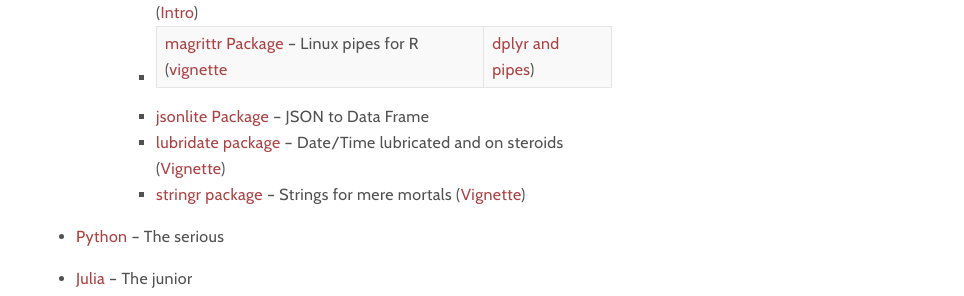
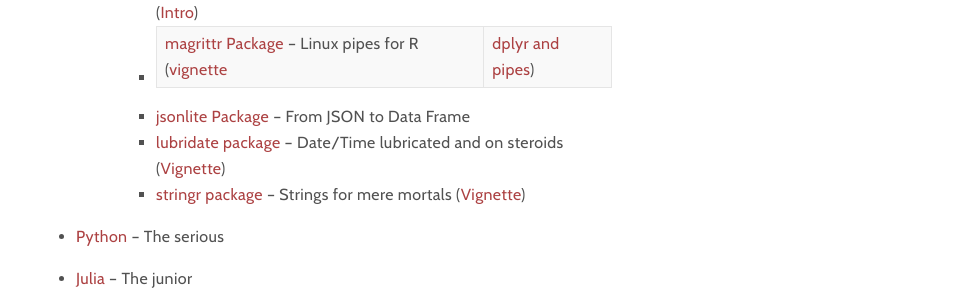
Before and after one commit to retrography/retrography.github.io, a Jekyll site: the page built from resources.markdown, in a window 1280 px wide and 900 px high, scrolled down 1068 px. Shown: the part 153-449 px from the top of the window, without its empty margins (316-1280 px from the left). Built offline with Jekyll 4.4.1, drawn with Linux system fonts in a browser that asks for light colours; Markdown is read by kramdown in place of the engine named in the settings.

Commit message:
Update resources.markdown

```diff
--- a/resources.markdown
+++ b/resources.markdown
@@ -37,11 +37,11 @@ A list of resources and tools that I find useful, for me and for every researche
 	* [RStudio](https://www.rstudio.com) -- The IDE
 	* [Revolution R](https://mran.revolutionanalytics.com/download/) -- The better, faster R
 	* Packages
-		* [dplyr Package]() -- Data Frame manipulation made easy ([Intro](https://cran.rstudio.com/web/packages/dplyr/vignettes/introduction.html)|[Course](https://www.datacamp.com/courses/dplyr-data-manipulation-r-tutorial)|[CheatSheet](https://www.rstudio.com/wp-content/uploads/2015/02/data-wrangling-cheatsheet.pdf)|[On plyr](http://seananderson.ca/2013/12/01/plyr.html))
-		* [tidyr Package](https://cran.r-project.org/web/packages/tidyr/index.html) -- Unmess your data ([Vignette](https://cran.r-project.org/web/packages/tidyr/vignettes/tidy-data.html)|[CheatSheet](https://www.rstudio.com/wp-content/uploads/2015/02/data-wrangling-cheatsheet.pdf))
+		* [dplyr Package]() -- Data Frame manipulation made easy ([Intro](https://cran.rstudio.com/web/packages/dplyr/vignettes/introduction.html) | [Course](https://www.datacamp.com/courses/dplyr-data-manipulation-r-tutorial) | [CheatSheet](https://www.rstudio.com/wp-content/uploads/2015/02/data-wrangling-cheatsheet.pdf) | [On plyr](http://seananderson.ca/2013/12/01/plyr.html))
+		* [tidyr Package](https://cran.r-project.org/web/packages/tidyr/index.html) -- Unmess your data ([Vignette](https://cran.r-project.org/web/packages/tidyr/vignettes/tidy-data.html) | [CheatSheet](https://www.rstudio.com/wp-content/uploads/2015/02/data-wrangling-cheatsheet.pdf))
 		* [reshape2 Package](https://cran.r-project.org/web/packages/reshape2/index.html) -- From wide to long data and vice versa ([Intro](http://seananderson.ca/2013/10/19/reshape.html))
-		* [magrittr Package](https://cran.r-project.org/web/packages/magrittr/index.html) -- Linux pipes for R ([vignette](https://cran.r-project.org/web/packages/magrittr/vignettes/magrittr.html)|[dplyr and pipes](http://seananderson.ca/2014/09/13/dplyr-intro.html))
-		* [jsonlite Package](https://cran.r-project.org/web/packages/jsonlite/index.html) -- JSON to Data Frame
+		* [magrittr Package](https://cran.r-project.org/web/packages/magrittr/index.html) -- Linux pipes for R ([vignette](https://cran.r-project.org/web/packages/magrittr/vignettes/magrittr.html) | [dplyr and pipes](http://seananderson.ca/2014/09/13/dplyr-intro.html))
+		* [jsonlite Package](https://cran.r-project.org/web/packages/jsonlite/index.html) -- From JSON to Data Frame
 		* [lubridate package](https://cran.r-project.org/web/packages/lubridate/index.html) -- Date/Time lubricated and on steroids ([Vignette](https://cran.r-project.org/web/packages/lubridate/vignettes/lubridate.html))
 		* [stringr package](https://cran.r-project.org/web/packages/stringr/index.html) -- Strings for mere mortals ([Vignette](https://cran.r-project.org/web/packages/stringr/vignettes/stringr.html))
 
```
